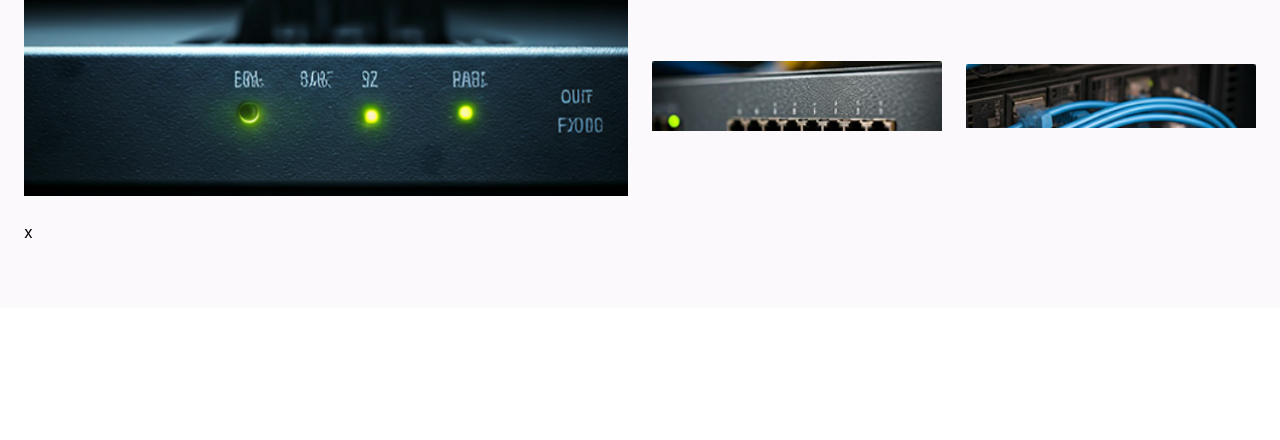
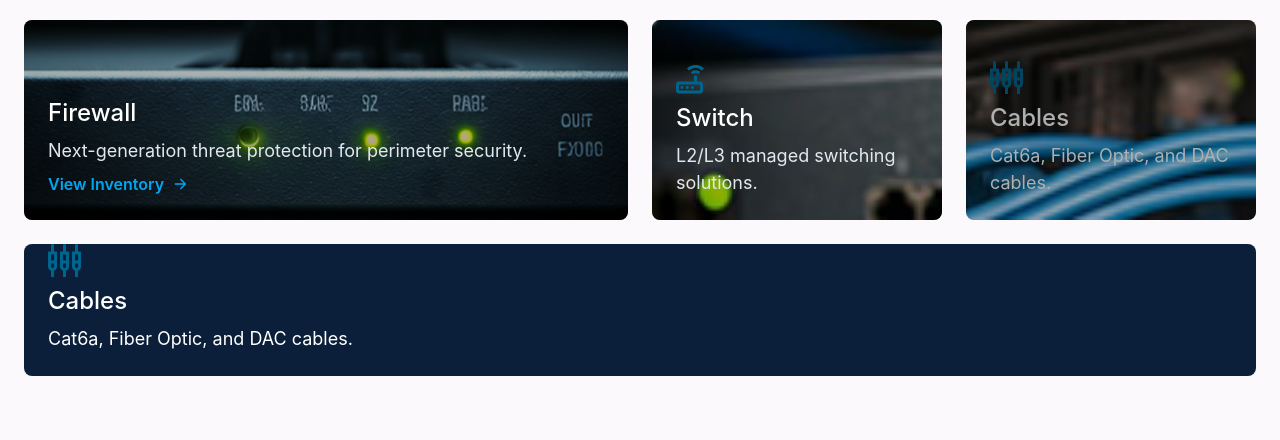
Before and after one commit to MohammedBazzar/BLACKWALL, a website: page index.html in a window 1280 px wide. Shown: the part 734-1174 px from the top of the page. Before the commit the page ends 1042 px from the top, so only its background shows below. Drawn offline with Linux system fonts and the light colour scheme.

Commit message:
update on instructure Sec

```diff
--- a/assets/css/input.css
+++ b/assets/css/input.css
@@ -8,6 +8,11 @@
 
 }
 
+.xs\:col-span-12 {
+    @media (width >= 23rem /* 640px */) {
+        grid-column: span 12;
+    }
+}
 @utility colm{
     @apply flex-col items-center;
 }
@@ -41,19 +46,21 @@
     background-position: center;
     background-repeat: no-repeat;
 }
+
 .SWCard{
     background-image: url(../Imgs/infastructures/switch.png);
     width: 100%;
     height: 200px;
-    background-size: contain;
-    background-position: center;
+    background-size:cover;
+    background-position:left;
     background-repeat: no-repeat;
 }
+
 .CBCard{
     background-image: url(../Imgs/infastructures/cables.png);
     width: 100%;
     height: 200px;
-    background-size:contain;
+    background-size:cover;
     background-position: center;
     background-repeat: no-repeat;
 }
@@ -65,3 +72,26 @@
     background-position: center;
     background-repeat: no-repeat;
 } */
+
+.FWCard,
+.SWCard,.CBCard {
+    position: relative;
+    overflow: hidden;
+}
+
+
+.FWCard::before,
+.SWCard::before,
+.CBCard::before {
+    content: "";
+    position: absolute;
+    inset: 0;
+    background: rgba(0, 0, 0, 0.315);
+    z-index: 1;
+}
+
+.FWCard > div,
+.SWCard > div {
+    position: relative;
+    z-index: 2;
+}
--- a/index.html
+++ b/index.html
@@ -68,10 +68,11 @@
                     <p class="text-2xl font-medium text-[#7587A7]">Architecting resilient network foundations for high-
                         performance enterprise environments.</p>
                     <div class="HeroBtns flex gap-x-4">
-                        <input class="text-[16px] font-semibold text-[#000615] bg-white py-4.25 px-6 rounded-sm "
+                        <input class="text-[16px] font-semibold text-[#000615] bg-white py-4.25 px-6 rounded-sm cursor-pointer hover:bg-[#14233d]
+                        hover:text-white border-2 border-transparent hover:border-white delay-300 transition-all duration-400 ease-in-out"
                             type="button" value="Explore Hardware">
                         <input
-                            class="text-[16px] font-semibold text-white outline-[1px] border-white py-4 px-6 rounded-sm "
+                            class="text-[16px] font-semibold text-white outline-[1px] border-white py-4 px-6 rounded-sm cursor-pointer hover:bg-white hover:text-[#000615] delay-300 transition-all duration-400 ease-in-out"
                             type="button" value="Technical Specs">
                     </div>
                 </div>
@@ -86,12 +87,40 @@
                 <div class="w-16  border-b-4 border-[#00658D] pt-2"></div>
             </div>
 
-                <div class="grid grid-cols-4 gap-6">
-                    <div class="FWCard col-span-2"></div>
-                    <div class="SWCard col-span-1"></div>
-                    <div class="CBCard col-span-1"></div>
-                    <div class="RCCard col-span-4">x</div>
-                </div>
+                <div class="mt-6 grid grid-cols-4 gap-6 ">
+                    <div class="FWCard col-span-12 sm:col-span-2 flex items-end gap-6 rounded-lg">
+                        <div class=" wfcontent flex flex-col gap-2 ml-6 mb-6">
+                            <h3 class="text-2xl font-medium text-white">Firewall</h3>
+                            <p class="text-[18px] font-normal text-[#E2E8F0]">Next-generation threat protection for perimeter security.</p>
+                            <a href="#"
+                                class="inline-flex items-center gap-2 text-sky-500 font-semibold hover:gap-3 transition-all duration-300">
+                                View Inventory<svg class="w-4 h-4" fill="none" stroke="currentColor" stroke-width="2" viewBox="0 0 24 24">
+                                <path stroke-linecap="round" stroke-linejoin="round" d="M5 12h14M13 5l7 7-7 7" />
+                                </svg>
+                            </a>
+                        </div>
+                    </div>
+                    <div class="SWCard  col-span-12 sm:col-span-1 flex items-end gap-6 rounded-lg">
+                        <div class="SWcontent flex flex-col items-start ml-6 gap-2 mb-6">
+                            <img  src="./assets/Imgs/infastructures/switchIcon.png" alt="switch icon">
+                            <h3 class="text-2xl font-medium text-white">Switch</h3>
+                            <p class="text-[18px] font-normal text-[#E2E8F0]">L2/L3 managed switching solutions.</p>
+                        </div>
+                    </div>
+                    <div class="CBCard  col-span-12 sm:col-span-1 flex items-end gap-6 rounded-lg">
+                        <div class="CBContent flex flex-col items-start ml-6 gap-2 mb-6">
+                            <img  src="./assets/Imgs/infastructures/cableicon.png" alt="cables icon">
+                            <h3 class="text-2xl font-medium text-white">Cables</h3>
+                            <p class="text-[18px] font-normal text-white">Cat6a, Fiber Optic, and DAC cables.</p>
+                        </div>
+                    </div>
+                            <div class="RCCard col-span-12 sm:col-span-4 flex items-end gap-6 rounded-lg bg-[#0B1F3A]">
+                        <div class="CBContent flex flex-col items-start ml-6 gap-2 mb-6">
+                            <img  src="./assets/Imgs/infastructures/cableicon.png" alt="cables icon">
+                            <h3 class="text-2xl font-medium text-white">Cables</h3>
+                            <p class="text-[18px] font-normal text-white">Cat6a, Fiber Optic, and DAC cables.</p>
+                        </div>
+                    </div>
             </div>
         </div>
     </section>
```
Also changed, not shown: assets/Imgs/infastructures/arrow.png (added), assets/Imgs/infastructures/cableicon.png (added), assets/Imgs/infastructures/switchIcon.png (added), assets/css/output.css.
